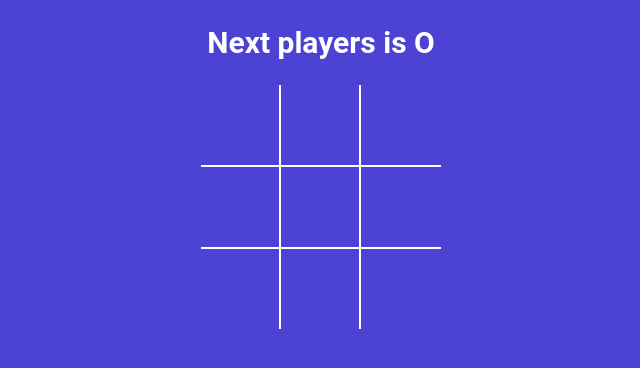
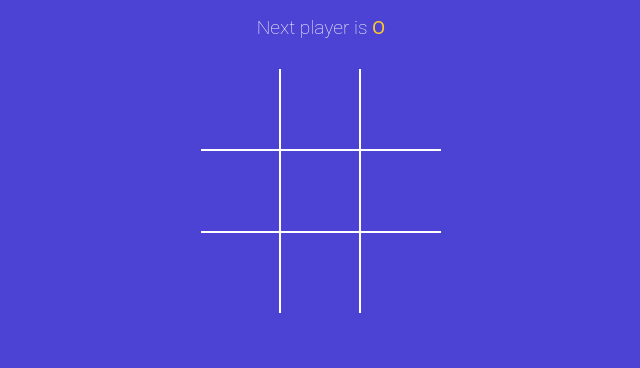
Before and after one commit to aw12067/TicTacToe, a React (Vite) app: page / in a window 1280 px wide. Shown: the top 368 px of the page, without its empty margins (319-959 px from the left). Built offline with nearby package versions, Linux system fonts and the light colour scheme.

Commit message:
Finished implementing logic and added styling

```diff
--- a/src/App.jsx
+++ b/src/App.jsx
@@ -2,14 +2,12 @@
 import { useState } from 'react'
 import Board from './components/Board'
 import { calculateWinner } from './winner'
-
+import StatusMessage from './components/StatusMessage'
 function App() {
   const [squares,setSquares] = useState(Array(9).fill(null))
   const[isXNext,setIsXNext] = useState(false);
 
   const winner = calculateWinner(squares);
-  const nextPlayer =  isXNext? 'X':'O';
-  const statusMessage = winner? `Winner is ${winner}`:`Next players is ${nextPlayer}`;
 
     const handleSquareClick = clickedPosition =>{
       if(squares[clickedPosition] || winner){
@@ -31,7 +29,7 @@
 
   return (
     <div className='app'>
-      <h2>{statusMessage}</h2>
+      <StatusMessage winner={winner} isXNext={isXNext} squares={squares} />
       <Board squares={squares} handleSquareClick={handleSquareClick}/>
     </div>
   );
--- /dev/null
+++ b/src/components/StatusMessage.jsx
@@ -0,0 +1,36 @@
+const StatusMessage = ({winner, isXNext, squares}) => {
+    const noMovesLeft = squares.every(sqareValue => sqareValue!==null);
+
+    const nextPlayer =  isXNext? 'X':'O';
+
+    const renderStatusMessage = () => {
+        if(winner){
+            return <div>Winner is
+                    <span className={winner ===' X'?'text-green':'text-orange'}>
+                        {nextPlayer}
+                    </span>
+                </div>
+        }
+        if(!winner && noMovesLeft){
+            return (
+                <div>
+                <span className='text-orange'>O</span> and{' '}
+                <span className='text-green'>X</span> tied
+            </div>
+            );
+        }
+        if(!winner && !noMovesLeft){
+            return <div>Next player is {' '}
+                    <span className={isXNext?'text-green':'text-orange'}>
+                        {nextPlayer}
+                    </span>
+                </div>
+        }
+        return null;
+    }
+    return <h2 className="status-message">
+        {renderStatusMessage()}
+        </h2>;
+};
+
+export default StatusMessage;
```
